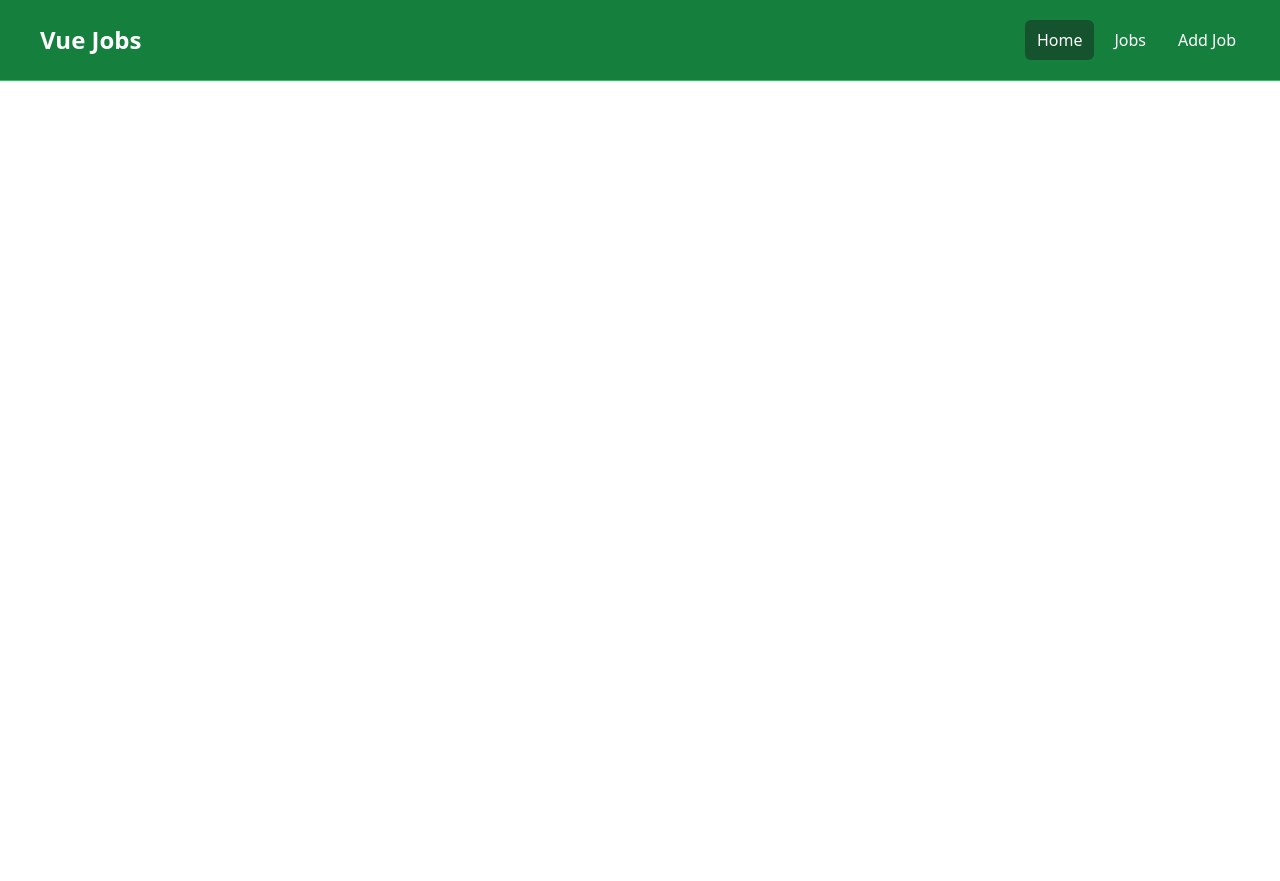
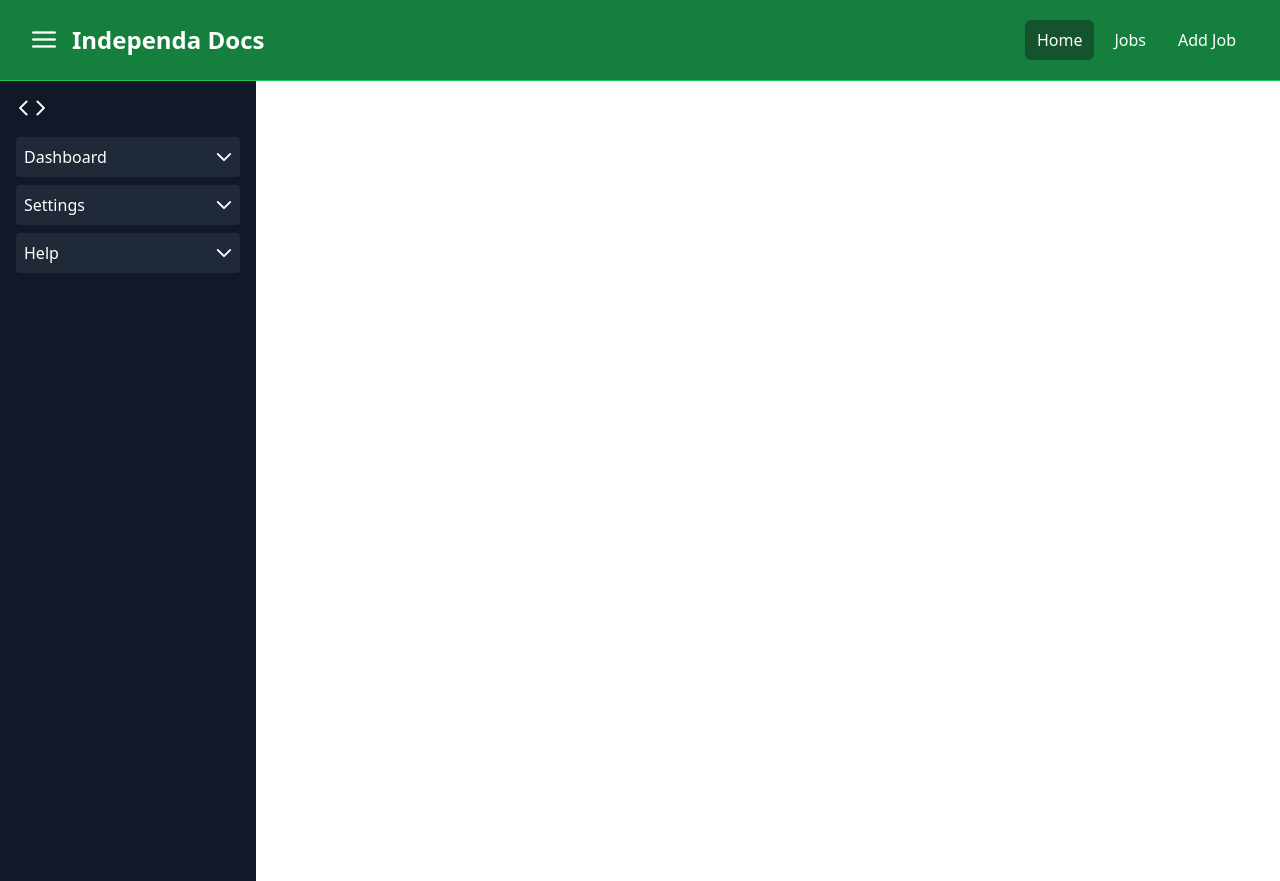
Before and after one commit to jnavarro30/independa-docs, a Vue app in the folder client/: page / in a window 1280 px wide. Before the commit the page ends 800 px from the top, so only its background shows below. Built offline with nearby package versions, Linux system fonts and the light colour scheme.

Commit message:
add icons

```diff
--- a/client/package.json
+++ b/client/package.json
@@ -11,6 +11,7 @@
     "format": "prettier --write src/"
   },
   "dependencies": {
+    "primeicons": "^7.0.0",
     "vue": "^3.5.13",
     "vue-router": "^4.5.0"
   },
--- a/client/src/App.vue
+++ b/client/src/App.vue
@@ -1,7 +1,14 @@
 <script setup>
+import { ref } from 'vue'
 import Navbar from './components/Navbar.vue'
+import Sidebar from './components/Sidebar.vue'
+
+const isOpen = ref(true)
 </script>
 
 <template>
-  <Navbar />
+  <Navbar :isOpen="isOpen" />
+  <RouterView />
+  <Sidebar :isOpen="isOpen" />
+  <RouterView />
 </template>
--- a/client/src/components/Navbar.vue
+++ b/client/src/components/Navbar.vue
@@ -1,9 +1,18 @@
 <script setup>
+import { defineProps } from 'vue'
 import { RouterLink } from 'vue-router'
 
-// const isActiveLink = (routePath) => {
-//   const route = useRoute()
-//   return route.path === routePath
+const props = defineProps({
+  isOpen: Boolean,
+})
+
+const toggleSidebar = () => {
+  // props.isOpen.valueOf() = false
+  console.log('working')
+}
+
+// const toggleAccordion = (index) => {
+//   openIndex.value = openIndex.value === index ? null : index
 // }
 </script>
 
@@ -12,11 +21,15 @@ import { RouterLink } from 'vue-router'
     <div class="mx-auto max-w-7xl px-2 sm:px-6 lg:px-8">
       <div class="flex h-20 items-center justify-between">
         <div class="flex flex-1 items-center justify-center md:items-stretch md:justify-start">
+          <!-- Sidebar Toggle Button -->
+          <button @click="toggleSidebar" class="text-white flex items-center mr-4">
+            <i class="pi pi-bars text-2xl"></i>
+          </button>
           <!-- Logo -->
-          <RouterLink class="flex flex-shrink-0 items-center mr-4" to="/">
-            <!-- <img class="h-10 w-auto" :src="logo" alt="Vue Jobs" /> -->
-            <span class="hidden md:block text-white text-2xl font-bold ml-2">Vue Jobs</span>
+          <RouterLink class="flex flex-shrink-0 items-center" to="/">
+            <span class="hidden md:block text-white text-2xl font-bold">Independa Docs</span>
           </RouterLink>
+        </div>
         <div class="md:ml-auto">
           <div class="flex space-x-2">
             <RouterLink
@@ -38,6 +51,5 @@ import { RouterLink } from 'vue-router'
         </div>
       </div>
     </div>
-    </div>
   </nav>
 </template>
--- /dev/null
+++ b/client/src/components/Sidebar.vue
@@ -0,0 +1,85 @@
+<script setup>
+import { ref, defineProps } from 'vue'
+// import { ChevronDownIcon, ChevronLeftIcon, ChevronRightIcon } from '@heroicons/vue/24/solid'
+
+defineProps({
+  isOpen: Boolean,
+})
+// const isOpen = ref(true)
+const openIndex = ref(null)
+
+const menuItems = ref([
+  {
+    title: 'Dashboard',
+    links: [
+      { name: 'Home', to: '/' },
+      { name: 'Stats', to: '/stats' },
+    ],
+  },
+  {
+    title: 'Settings',
+    links: [
+      { name: 'Profile', to: '/profile' },
+      { name: 'Preferences', to: '/preferences' },
+    ],
+  },
+  {
+    title: 'Help',
+    links: [
+      { name: 'FAQ', to: '/faq' },
+      { name: 'Support', to: '/support' },
+    ],
+  },
+])
+
+const toggleSidebar = () => {
+  isOpen.value = !isOpen.value
+}
+
+const toggleAccordion = (index) => {
+  openIndex.value = openIndex.value === index ? null : index
+}
+</script>
+
+<template>
+  <div class="flex">
+    <!-- Sidebar Drawer -->
+    <div
+      class="w-64 bg-gray-900 text-white min-h-screen p-4 transition-transform duration-300"
+      :class="{ '-translate-x-full': !isOpen }"
+    >
+      <button @click="toggleSidebar" class="text-white mb-4">
+        <i class="pi pi-chevron-left"></i>
+        <i class="pi pi-chevron-right"></i>
+      </button>
+
+      <!-- Menu -->
+      <div v-for="(section, index) in menuItems" :key="index" class="mb-2">
+        <button
+          @click="toggleAccordion(index)"
+          class="w-full flex justify-between items-center bg-gray-800 p-2 rounded"
+        >
+          <span>{{ section.title }}</span>
+          <i class="pi pi-chevron-down"></i>
+        </button>
+
+        <!-- Accordion Content -->
+        <div v-show="openIndex === index" class="mt-1 bg-gray-700 rounded transition-all">
+          <RouterLink
+            v-for="(link, i) in section.links"
+            :key="i"
+            :to="link.to"
+            class="block px-4 py-2 text-sm hover:bg-gray-600"
+          >
+            {{ link.name }}
+          </RouterLink>
+        </div>
+      </div>
+    </div>
+
+    <!-- Main Content -->
+    <div class="flex-1 p-4">
+      <slot></slot>
+    </div>
+  </div>
+</template>
--- a/client/src/main.js
+++ b/client/src/main.js
@@ -1,4 +1,5 @@
 import './assets/main.css'
+import 'primeicons/primeicons.css'
 
 import { createApp } from 'vue'
 import App from './App.vue'
```
Also changed, not shown: 1 other file (tests, documents, lock files or other folders). Lines whose indentation alone changed are shown as unchanged.
